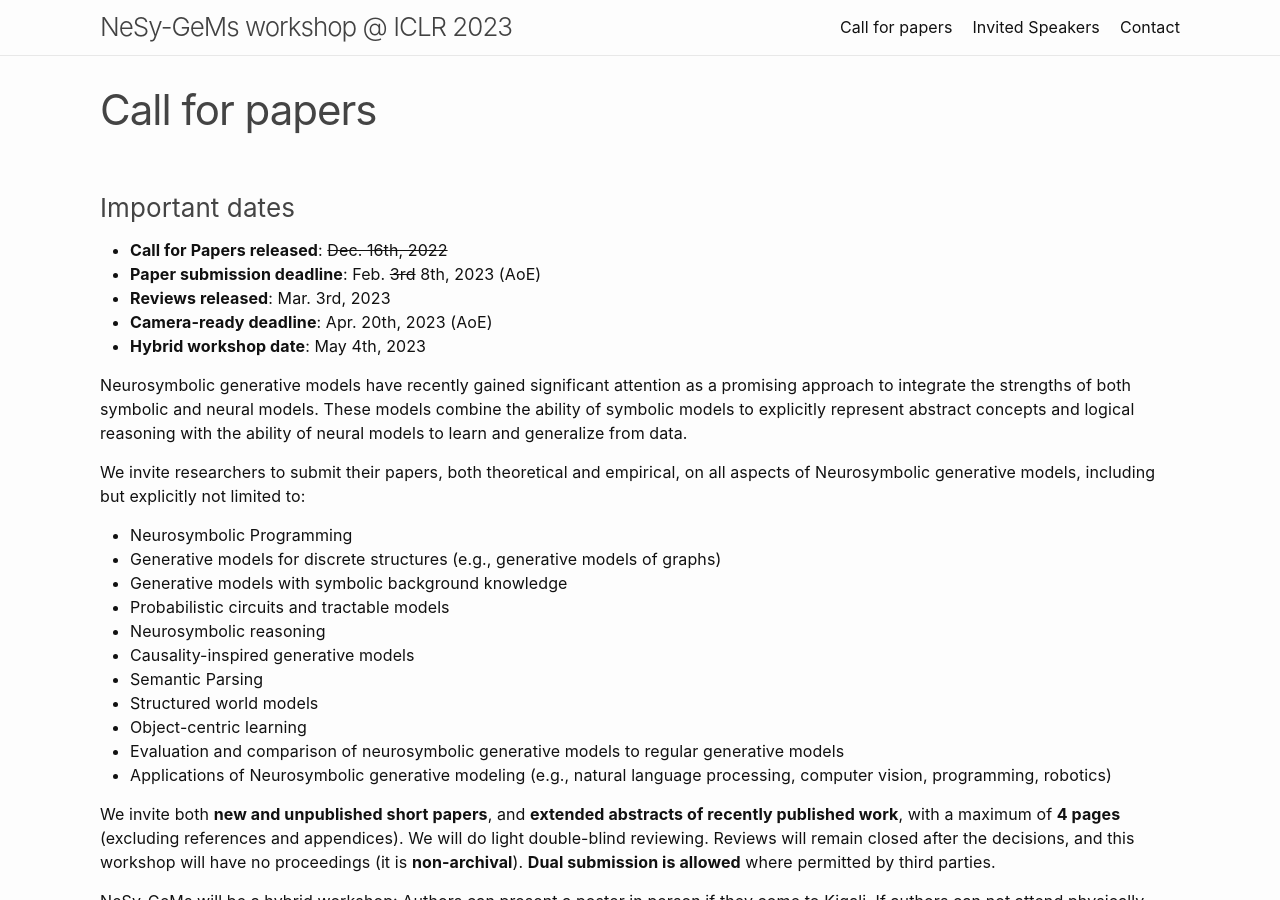
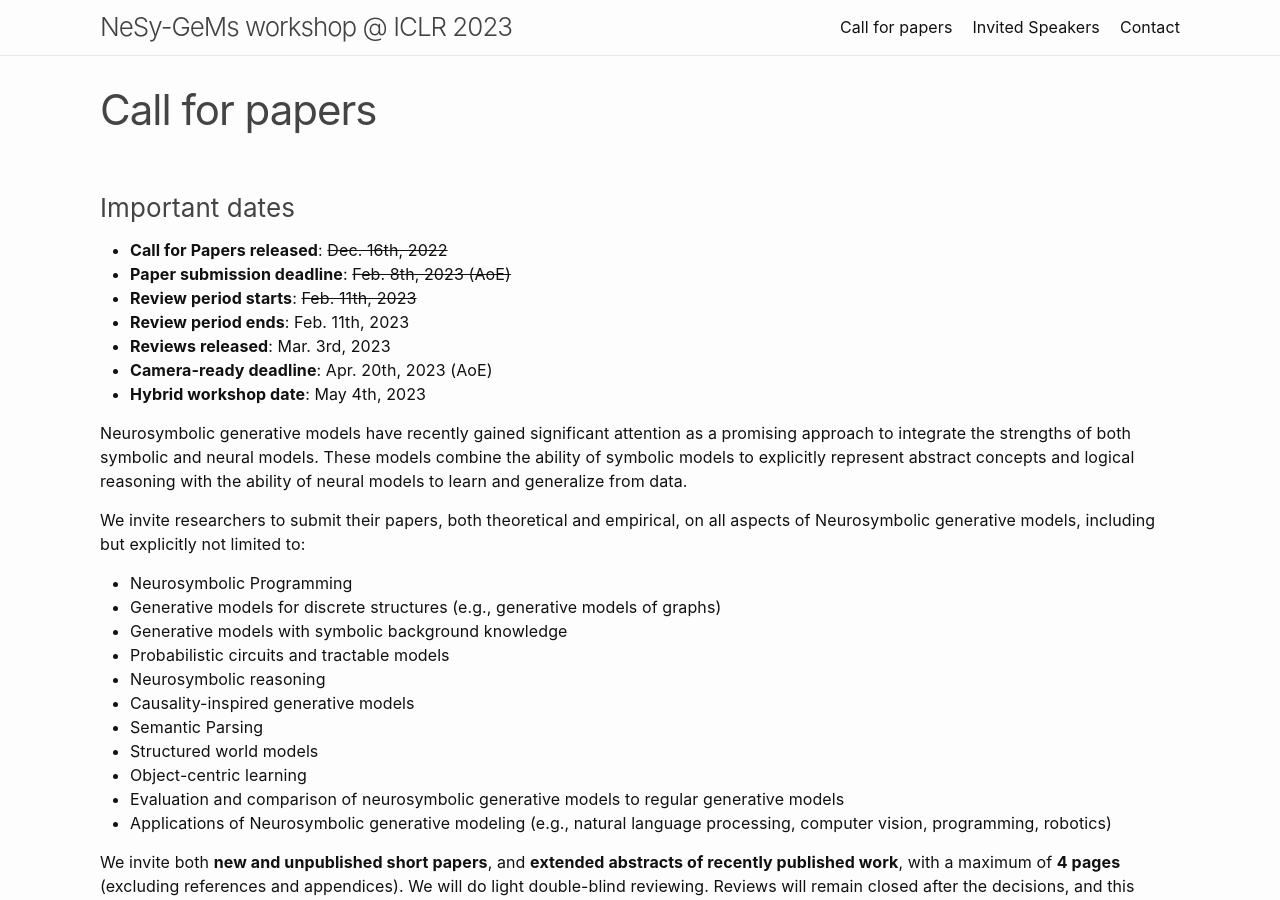
Before and after one commit to nesygems/nesygems.github.io, a Jekyll site: the page built from callforpapers.md, in a window 1280 px wide and 900 px high. Built offline with Jekyll 4.4.1, drawn with Linux system fonts in a browser that asks for light colours.

Commit message:
Update callforpapers.md

```diff
--- a/callforpapers.md
+++ b/callforpapers.md
@@ -6,7 +6,9 @@ permalink: /callforpapers/
 
 ### Important dates
 * **Call for Papers released**: ~~Dec. 16th, 2022~~
-* **Paper submission deadline**: Feb. ~~3rd~~ 8th, 2023 (AoE)
+* **Paper submission deadline**: ~~Feb. 8th, 2023 (AoE)~~
+* **Review period starts**: ~~Feb. 11th, 2023~~
+* **Review period ends**: Feb. 11th, 2023
 * **Reviews released**: Mar. 3rd, 2023
 * **Camera-ready deadline**: Apr. 20th, 2023 (AoE)
 * **Hybrid workshop date**: May 4th, 2023
```
